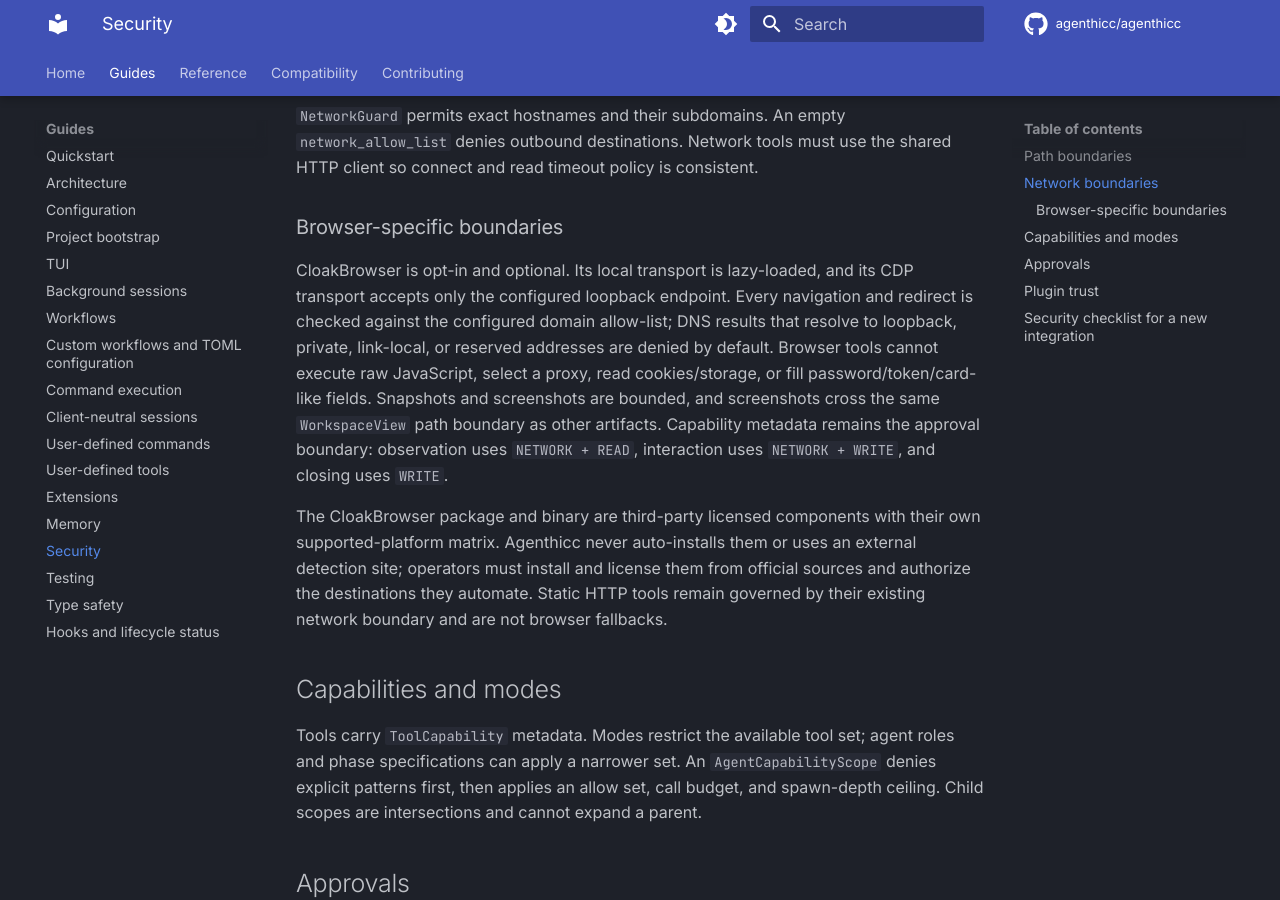
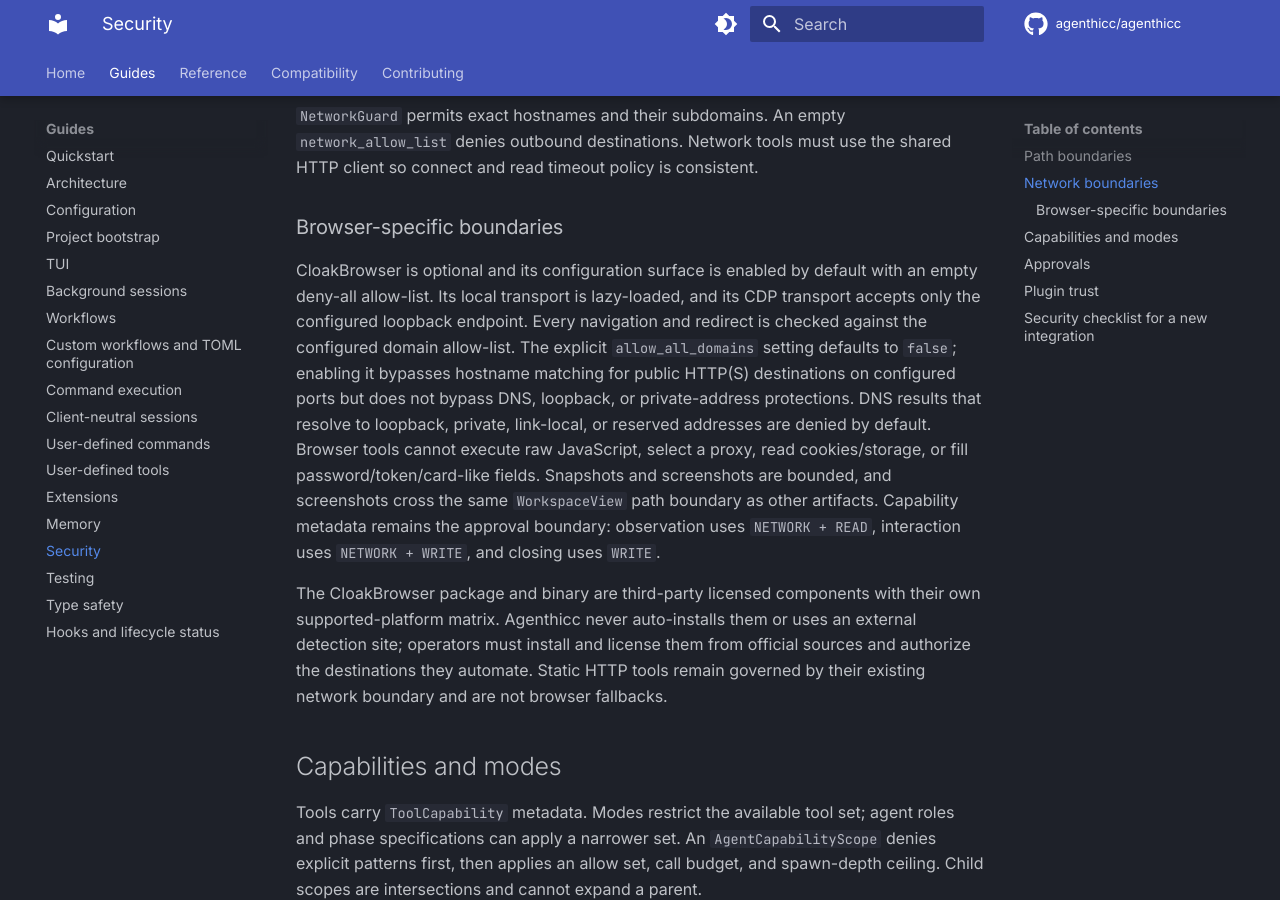
Before and after one commit to jymchng/agenthicc, an MkDocs documentation site: the page built from docs/guides/security.md, in a window 1280 px wide and 900 px high, scrolled down 600 px. Built offline with MkDocs 1.6.1 and Material for MkDocs 9.7.7, drawn with Linux system fonts in a browser that asks for light colours; comment, search, counter and statistics services are not loaded.

Commit message:
feat: browser improvement

```diff
--- a/docs/guides/security.md
+++ b/docs/guides/security.md
@@ -22,9 +22,13 @@ shared HTTP client so connect and read timeout policy is consistent.
 
 ### Browser-specific boundaries
 
-CloakBrowser is opt-in and optional. Its local transport is lazy-loaded, and
-its CDP transport accepts only the configured loopback endpoint. Every
-navigation and redirect is checked against the configured domain allow-list;
+CloakBrowser is optional and its configuration surface is enabled by default
+with an empty deny-all allow-list. Its local transport is lazy-loaded, and its
+CDP transport accepts only the configured loopback endpoint. Every navigation
+and redirect is checked against the configured domain allow-list. The explicit
+`allow_all_domains` setting defaults to `false`; enabling it bypasses hostname
+matching for public HTTP(S) destinations on configured ports but does not
+bypass DNS, loopback, or private-address protections.
 DNS results that resolve to loopback, private, link-local, or reserved
 addresses are denied by default. Browser tools cannot execute raw JavaScript,
 select a proxy, read cookies/storage, or fill password/token/card-like fields.
--- a/llms-full.txt
+++ b/llms-full.txt
@@ -558,6 +558,9 @@ and exports only redacted checkpoint metadata. The agent-facing tools are
 `cloakbrowser_wait_for`, `cloakbrowser_screenshot`, and `cloakbrowser_close`.
 No raw JavaScript, arbitrary CDP, proxy, cookie, storage, or sensitive-form
 field access is exposed.
+`allow_all_domains` is an explicit opt-in for broad public HTTP(S) host access;
+it defaults to `false` and does not bypass DNS, loopback, or private-address
+protections.
 All browser tools accept an optional bounded `operation_id`; reusing one returns
 the cached receipt and prevents a transport retry from repeating a mutation.
 
```
Also changed, not shown: README.md (+1 -0 lines), docs/guides/configuration.md (+4 -0 lines), docs/guides/tools.md (+4 -0 lines), prds/prd-159-cloakbrowser-agent-tools.md (+4 -0 lines), 4 other files.
